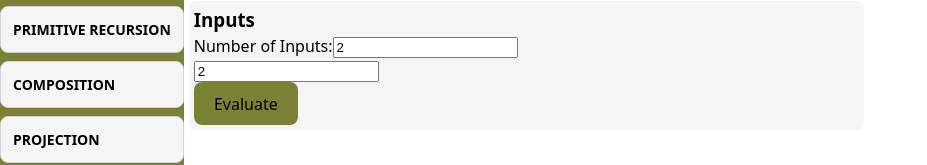
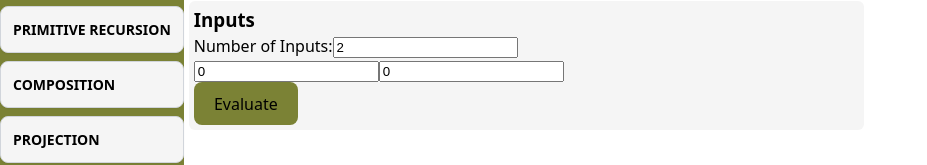
Before and after one commit to Bram-Hub/Sunflower, a React (Vite) app in the folder recursive_blocks/: page / in a window 1280 px wide. Shown: the part 180-345 px from the top of the page, without its empty margins (0-927 px from the left). Built offline with nearby package versions, Linux system fonts and the light colour scheme.

Commit message:
fix default inputs

```diff
--- a/recursive_blocks/src/BlockEditor.tsx
+++ b/recursive_blocks/src/BlockEditor.tsx
@@ -17,7 +17,7 @@ const DEFAULT_INPUT_COUNT = 2;
 
 export function BlockEditor() {
   const [rootBlock, setRootBlock] = useState<BlockData | null>(null);
-  const [inputs, setInputs] = useState<number[]>([DEFAULT_INPUT_COUNT]);
+  const [inputs, setInputs] = useState<number[]>(new Array(DEFAULT_INPUT_COUNT).fill(0));
   const [inputCount, setInputCount] = useState<number>(DEFAULT_INPUT_COUNT);
 
   const handleUpdateRoot = (newBlock: BlockData | null, movedId?: string) => {
```
